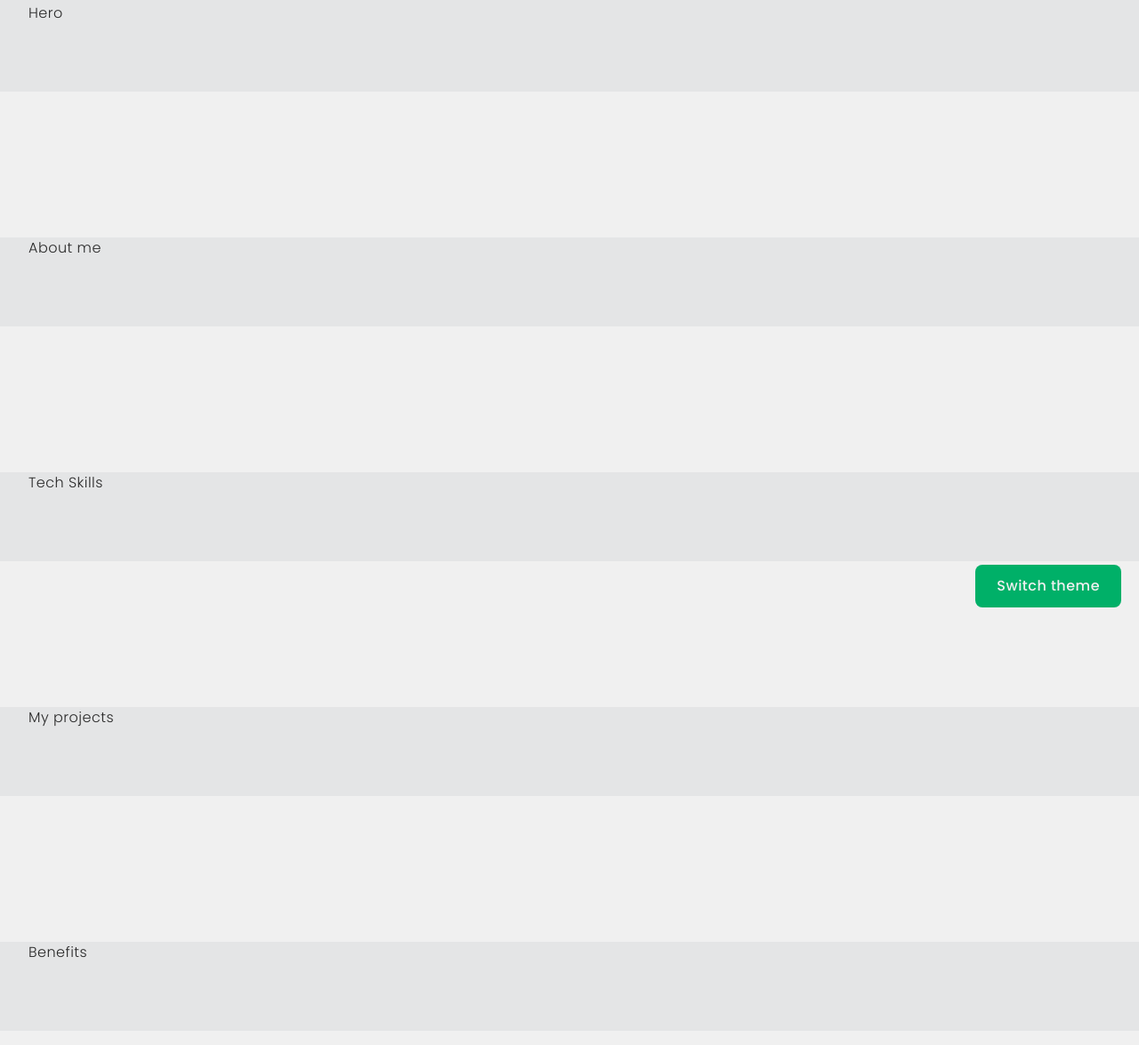
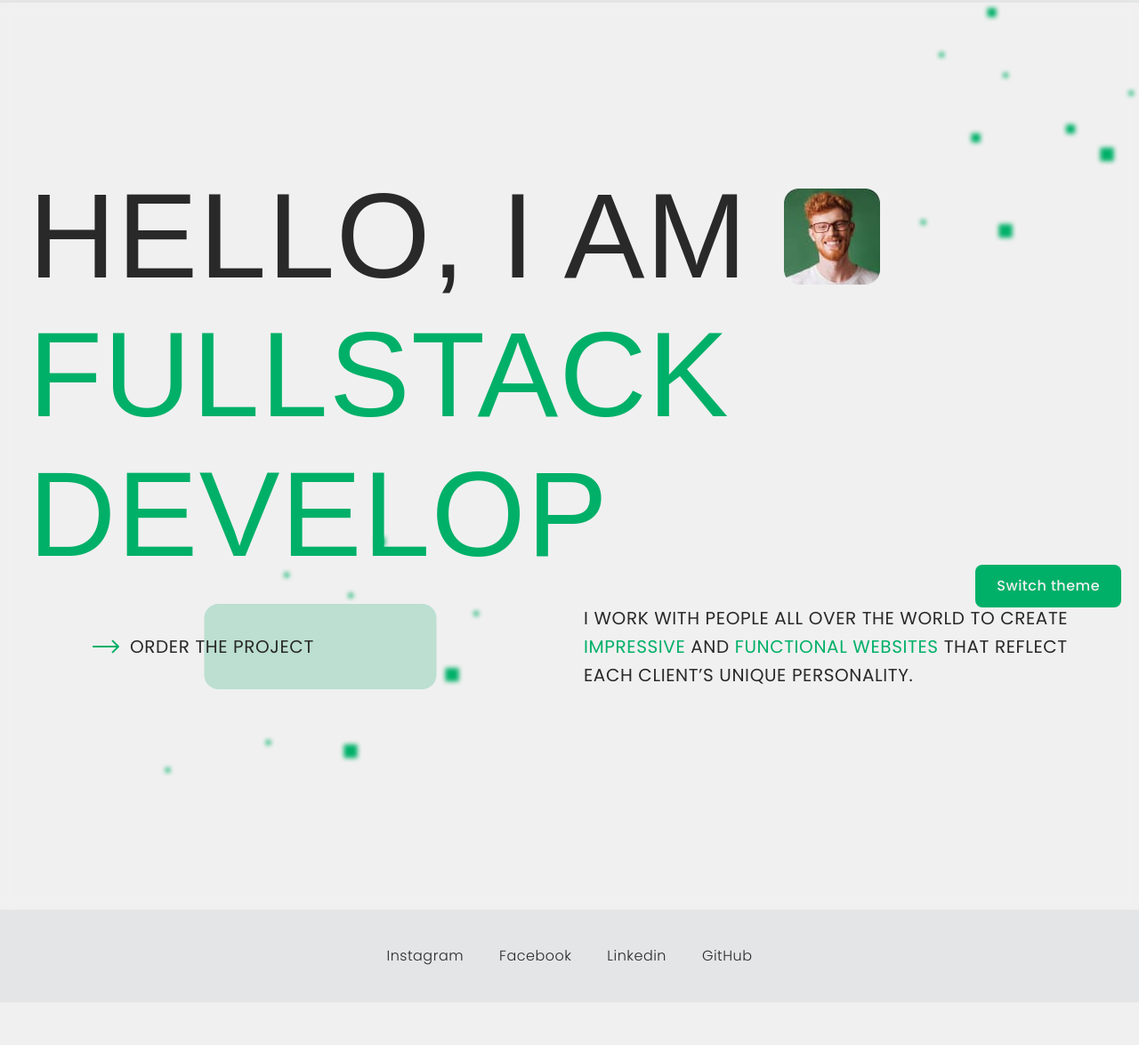
Before and after one commit to Valentyn-M/project-group-15_Portfolio, a website built with Vite: page src/index.html in a window 1280 px wide. Shown: the part 97-1272 px from the top of the page at 89% size. Built offline with nearby package versions, Linux system fonts and the light colour scheme; files whose address does not match are found by name.

Commit message:
Final version hero

```diff
--- a/src/css/hero.css
+++ b/src/css/hero.css
@@ -1,4 +1,197 @@
 .hero-container {
-	background: #e4e5e6;
-	height: 100px;
+	margin: 0 auto;
+	max-width: 360px;
+	padding: 112px 20px 72px 20px;
+	background-image: url('/img/hero/mobile/bg-mob-up.png'),
+			url('/img/hero/mobile/bg-mob-down.png');
+	background-repeat: no-repeat, no-repeat;
+	background-position: top, right top 527px;
+	backdrop-filter: blur(6px);
+
 }
+.hero-title {
+	font-family: "Impact", sans-serif;
+	font-weight: 400;
+	font-size: 64px;
+	line-height: 125%;
+	letter-spacing: 0.03em;
+	text-transform: uppercase;
+	transition: color 0.3s ease 0s;
+}
+.hero-subtitle {
+	font-weight: 400;
+	font-size: 64px;
+	line-height: 125%;
+	letter-spacing: 0.03em;
+	text-transform: uppercase;
+	transition: color 0.3s ease 0s;
+	display: block;
+	height: 160px;
+}
+.hero-img {
+	border-radius: 16px;
+	width: 108px;
+	height: 108px;
+	display: none;
+}
+.hero-arrow {
+	fill: #00b068;
+	height: 16px;
+	width: 30px;
+	margin-right: 12px;
+}
+.hero-reference {
+	display: inline-flex;
+	align-items: center;
+	font-weight: 400;
+	font-size: 18px;
+	line-height: 156%;
+	letter-spacing: 0.03em;
+	text-transform: uppercase;
+	margin-bottom: 72px;
+	margin-top: 72px;
+	position: relative;
+	transition: color 0.3s ease 0s;
+}
+
+.hero-reference::after {
+	content: '';
+	display: block;
+	background-color:#BCDFD1;
+	border-radius: 16px;
+	width: 165px;
+	height: 92px;
+	position: absolute;
+	top: 50%;
+	left: 103%;
+	transform: translate(-50%, -50%);
+	z-index: -1;
+	transition: color 0.3s ease 0s;
+}
+.hero-reference:hover::after {
+	background-color: #00B068;
+}
+.hero-text {
+	font-weight: 400;
+	font-size: 18px;
+	line-height: 156%;
+	letter-spacing: 0.03em;
+	text-transform: uppercase;
+	transition: color 0.3s ease 0s;
+}
+.hero-links {
+	display: flex;
+	padding: 32px 0;
+	background-color: #E4E5E6;
+	flex-direction: column;
+	justify-content: center;
+	align-items: center;
+	gap: 24px;
+	font-weight: 300;
+	font-size: 16px;
+	line-height: 150%;
+	letter-spacing: 0.03em;
+	transition: color 0.3s ease 0s;
+}
+
+@media only screen and (min-width: 768px) {
+	.hero-container {
+		max-width: 768px;
+		padding: 88px 32px 80px 32px;
+		background-image: url('/img/hero/tablet/bg-tab-up.png'),
+					url('/img/hero/tablet/bg-tab-down.png');
+		background-repeat: no-repeat, no-repeat;
+		background-position: top right,
+					right 224px bottom 18px;
+		backdrop-filter: blur(6px);
+
+	}
+	.hero-title {
+		font-size: 136px;
+		line-height: 115%;
+	}
+	.hero-subtitle {
+		font-size: 136px;
+		line-height: 115%;
+		height: 312px;
+	}
+	.hero-reference {
+		font-size: 20px;
+		line-height: 160%;
+		margin-top: 92px;
+	}
+	.hero-reference::after {
+		width: 261px;
+		height: 96px;
+		transition: color 0.3s ease 0s;
+	}
+	.hero-text {
+		font-weight: 400;
+		font-size: 20px;
+		line-height: 160%;
+	}
+	.hero-links {
+		flex-direction: row;
+		gap: 40px;
+		padding: 40px 0 40px 0;
+	}
+}
+@media only screen and (min-width: 1280px) {
+	.hero-container {
+			max-width: 1280px;
+			padding: 184px 32px 116px 32px;
+			background-image: url('/img/hero/pc/bg-pc-up.png'),
+					url('/img/hero/pc/bg-pc-down.png');
+				background-repeat: no-repeat, no-repeat;
+				background-position: top right,
+					top 590px left 180px;
+				backdrop-filter: blur(6px);
+
+		}
+	.hero-title {
+		font-size: 136px;
+		line-height: 115%;
+		letter-spacing: 0.01em;
+		display: flex;
+		flex-wrap: wrap;
+		width: 1216px;
+	}
+	.hero-subtitle {
+		font-size: 136px;
+		line-height: 115%;
+		letter-spacing: 0.01em;
+		width: 1216px;
+		height: 256px;
+	}
+	.hero-img {
+		display: block;
+		margin-top: 25px;
+		margin-left: 40px;
+	}
+	.hero-reference {
+		margin: 112px 0 164px 72px;
+	}
+	.hero-description {
+		display: flex;
+		justify-content: space-between;
+
+	}
+	.hero-text {
+		width: 592px;
+		margin-top: 80px;
+	}
+}
+
+/*Dark*/
+html._dark .brand-color {
+	color: #14C57C;
+}
+html._dark .hero-reference::after {
+	background-color: #14C57C;
+}
+html._dark .hero-reference:hover::after {
+	background-color: #009156;
+}
+html._dark .hero-links {
+	background-color: #2A2D32;
+}
--- a/src/js/hero.js
+++ b/src/js/hero.js
@@ -0,0 +1,34 @@
+const subtitle = document.querySelector('.hero-subtitle');
+const text = subtitle.textContent;
+subtitle.textContent = '';
+
+const letters = Array.from(text);
+let index = 0;
+
+function showLetter() {
+    if (index < letters.length) {
+
+        const span = document.createElement('span');
+        span.textContent = letters[index];
+        span.classList.add('show');
+        subtitle.appendChild(span);
+        index++;
+        setTimeout(showLetter, 300);
+    } else {
+        setTimeout(hideText, 2000);
+    }
+}
+
+function hideText() {
+    const spans = subtitle.querySelectorAll('span');
+    spans.forEach(span => {
+        span.classList.remove('show');
+    });
+    setTimeout(() => {
+        subtitle.textContent = '';
+        index = 0;
+        setTimeout(showLetter, 1000);
+    }, 500);
+}
+
+showLetter();
--- a/src/partials/hero.html
+++ b/src/partials/hero.html
@@ -1,5 +1,53 @@
-<section class="hero">
-	<div class="hero-container">
-		Hero
-	</div>
+<section class="hero" id="hero">
+  <div class="hero-container">
+    <h1 class="hero-title">
+      Hello, I am
+      <picture>
+        <source
+          srcset="
+            /img/hero/pc/hero-img1x.jpg 1x,
+            /img/hero/pc/hero-img2x.jpg 2x
+          "
+          media="(min-width: 1280px)"
+        />
+        <img
+          class="hero-img"
+          src="/img/hero/pc/hero-img1x.jpg"
+          alt="LLoyd Jefferson"
+          width="108"
+          height="108"
+        />
+      </picture>
+	  <span class="hero-subtitle brand-color">Fullstack developer</span>
+    </h1>
+    <div class="hero-description">
+      <a href="#work-together" class="hero-reference">
+        <svg class="hero-arrow">
+          <use href="/img/icons.svg#icon-arrow-long"></use>
+        </svg>
+        <p class="hero-reference-text">Order the project</p>
+      </a>
+
+      <p class="hero-text">
+        I work with people all over the world to create
+        <span class="brand-color">impressive</span> and
+        <span class="brand-color">functional websites</span> that reflect each
+        client’s unique personality.
+      </p>
+    </div>
+  </div>
+  <ul class="hero-links">
+    <li><a href="https://www.instagram.com/goitclub/" target="_blank" rel="nooper noreferrer">Instagram</a></li>
+    <li><a href="https://www.facebook.com/goITclub/" target="_blank" rel="nooper noreferrer">Facebook</a></li>
+    <li>
+      <a href="https://www.linkedin.com/school/goit-start-your-career-in-it" target="_blank" rel="nooper noreferrer"
+        >Linkedin</a
+      >
+    </li>
+    <li>
+      <a href="https://github.com/Valentyn-M/project-group-15_Portfolio" target="_blank" rel="nooper noreferrer"
+        >GitHub</a
+      >
+    </li>
+  </ul>
 </section>
```
Also changed, not shown: src/img/hero/mobile/bg-mob-down.png (added), src/img/hero/mobile/bg-mob-up.png (added), src/img/hero/mobile/img.png (added), src/img/hero/pc/bg-pc-down.png (added), src/img/hero/pc/bg-pc-up.png (added), src/img/hero/pc/hero-img1x.jpg (added), src/img/hero/pc/hero-img2x.jpg (added), src/img/hero/tablet/bg-tab-down.png (added), src/img/hero/tablet/bg-tab-up.png (added).
